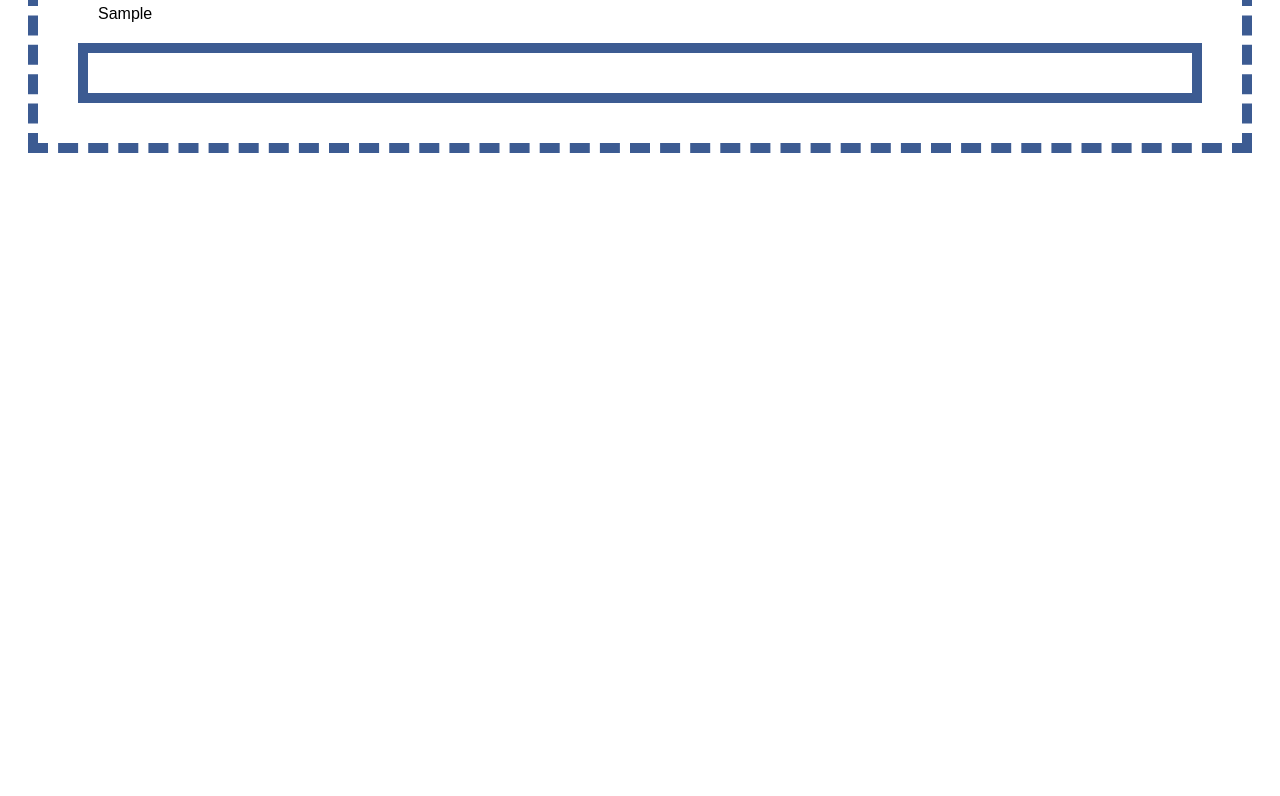
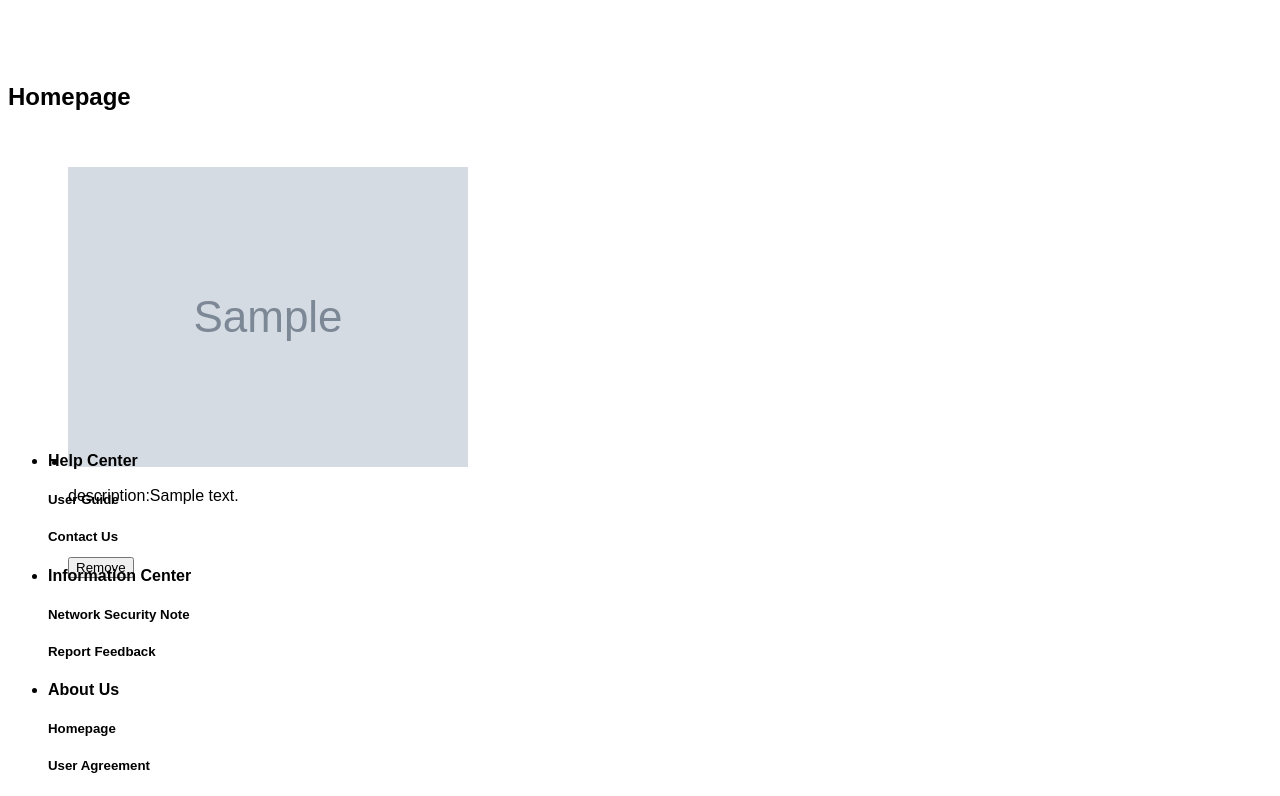
Before and after one commit to ZnCuT/WEBOOK, a Flask app: page /homepage in a window 1280 px wide. Shown: the part 309-1105 px from the top of the page. Before the commit the page ends 462 px from the top, so only its background shows below. Run offline with Flask 3, Linux system fonts and the light colour scheme; tables that the repository leaves empty hold one stand-in row (values such as "Sample post"); grey boxes marked "Sample" are stand-in pictures.

Commit message:
Update homepage.html

```diff
--- a/templates/homepage.html
+++ b/templates/homepage.html
@@ -5,25 +5,66 @@
     <title>Homepage</title>
     <link rel="stylesheet" href="../uploads/homepage.css">
 </head>
-<header>
-    <h1>Homepage</h1>
-</header>
 <body>
-    <div class="left-sidebar">
-            <ul>
-        {% for product in products %}
-            <li>
-                <h2>{{ product.name }}</h2>
-                <p>{{ product.description }}</p>
-                <p>Price: ${{ product.price }}</p>
-                <p>{{product.degree_of_wear}}</p>
-            </li>
-        {% endfor %}
-    </ul>
-    <div class="right-sidebar">
+    <div class="left-label">
+        <img src="../uploads/white-MElogo.png" alt="MELogo" class="logo">
+        <h1>My</h1>
+        <h2>Homepage</h2>
+    </div>
+    <div class="container">
+        <div class="left-column">
+            <div class="box-item">
+                <ul>
+                    {% for product in products %}
+                    <li class="box-item" data-id="{{product.id}}">
+                        <img src="{{ product.image }}" alt="Product Image">
+                        <p>description:{{ product.description }}</p><br><br>
+                        <!-- <p>Price: ${{ product.price }}</p>
+                        <p>degree_of_wear:{{product.degree_of_wear}}</p> -->
+                        <button class="remove-btn" onclick="deleteItem('{{product.id}}')">Remove</button>
+                    </li>
+                    {% endfor %}
+                </ul>
+            </div>
+            </div>
+        </div>
 
-    </div>
-</body>
+        <!-- 右框：导航栏 -->
+        <div class="right-column">
+            <nav>
+                <ul>
+                    <li>
+                        <h4>Help Center</h4>
+                        <h5>User Guide</h5>
+                        <h5>Contact Us</h5>
+                    </li>
+                    <li>
+                        <h4>Information Center</h4>
+                        <h5>Network Security Note</h5>
+                        <h5>Report Feedback</h5>
+                    </li>
+                    <li>
+                        <h4>About Us</h4>
+                        <h5>Homepage</h5>
+                        <h5>User Agreement</h5>
+                    </li>
+                </ul>
+            </nav>
+        </div>
     </div>
 
+    <script>
+        function deleteItem(itemId) {
+            fetch(`/products/${itemId}`, { method: 'DELETE' })
+                .then((response) => response.json())
+                .then((data) => {
+                    console.log(data.message);
+                    document.querySelector(`[data-id="${itemId}"]`).remove();
+                })
+                .catch((error) => {
+                    console.error('Error:', error);
+                });
+        }
+    </script>
+</body>
 </html>
```
